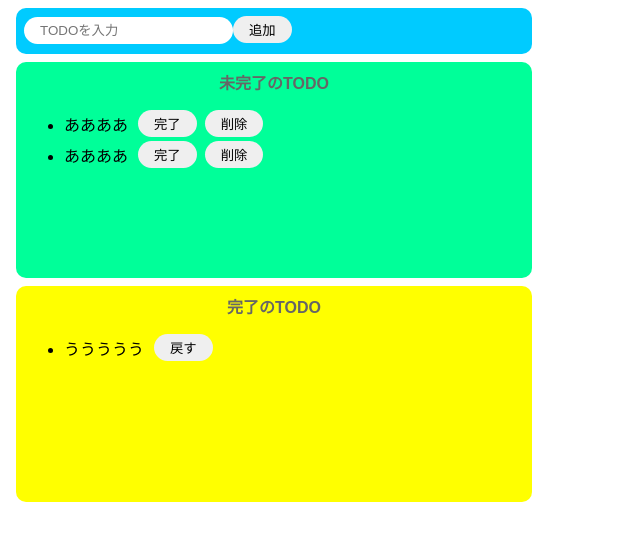
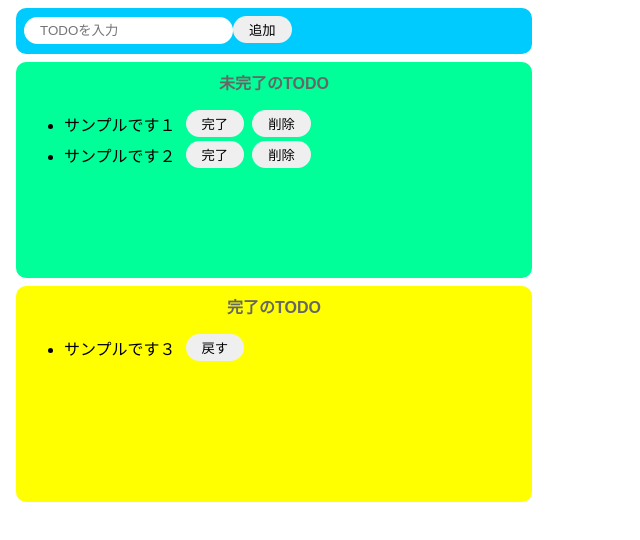
Before and after one commit to kohta9521/js_react_todoapp_remake, a React (Create React App) app in the folder react_todo/: page / in a window 1280 px wide. Shown: the top 540 px of the page, without its empty margins (0-640 px from the left). Built offline with nearby package versions, Linux system fonts and the light colour scheme.

Commit message:
add react componets base dev

```diff
--- a/react_todo/src/App.jsx
+++ b/react_todo/src/App.jsx
@@ -1,7 +1,17 @@
-import React from "react";
+import React, {useState} from "react";
 import "./style.css";
 
 export const App = () => {
+  const [imcompleteTodo, setImcompleteTodos] = useState([
+    'サンプルです１',
+    'サンプルです２'
+  ]);
+
+  const [completeTodos, setCompleteTodos] = useState([
+    'サンプルです３'
+  ])
+
+
   return (
     <>
       <div className="input-area">
@@ -12,26 +22,29 @@ export const App = () => {
       <div className="imcomplete-area">
         <p className="title">未完了のTODO</p>
         <ul>
-          <div className="list-row">
-            <li>ああああ</li>
-            <button>完了</button>
-            <button>削除</button>
-          </div>
-          <div className="list-row">
-            <li>ああああ</li>
-            <button>完了</button>
-            <button>削除</button>
-          </div>
+          {imcompleteTodo.map((todo) => {
+            return (
+              <div key={todo} className="list-row">
+              <li>{todo}</li>
+              <button>完了</button>
+              <button>削除</button>
+            </div>
+            )
+          })}
         </ul>
       </div>
 
       <div className="complete-area">
         <p className="title">完了のTODO</p>
         <ul>
-          <div className="list-row">
-            <li>ううううう</li>
-            <button>戻す</button>
-          </div>
+          {completeTodos.map((todo) => {
+            return (
+              <div key={todo} className="list-row">
+              <li>{todo}</li>
+              <button>戻す</button>
+            </div>
+            );
+          })}
         </ul>
       </div>
     </>
```
